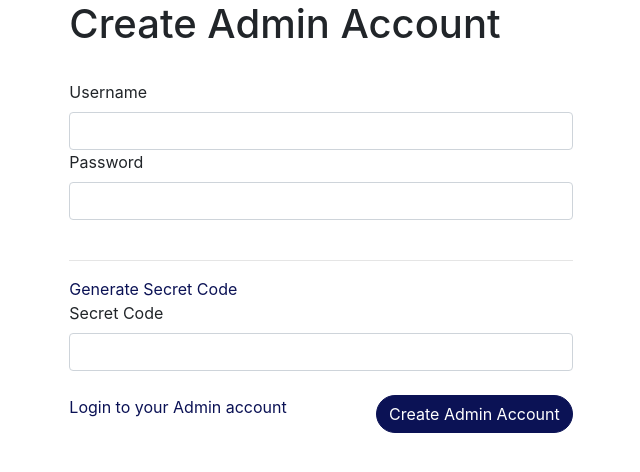
After one commit to mcole22266/scienceorfiction, a Flask app: page /admin/create in a window 1280 px wide. The commit adds this page. Shown: the top 472 px of the page, without its empty margins (319-959 px from the left). Run offline with Flask 2, Linux system fonts and the light colour scheme; parts of the project's set-up code (start-up, migrations or seed data) failed here and were passed over; some libraries are stand-ins or nearby versions.

Commit message:
[US0004]: Created admin frontend changes

```diff
--- a/scienceorfiction/app/__init__.py
+++ b/scienceorfiction/app/__init__.py
@@ -1,15 +1,19 @@
-from flask import Flask, render_template, request, redirect, url_for
+from flask import Flask, render_template, request, redirect, url_for, flash
 from flask_wtf.csrf import CSRFProtect
-from flask_login import login_required
+from flask_login import login_required, current_user, login_user
+from flask_mail import Mail
 
-from .extensions import (database_ready, init_db,
+from .forms import AddEntryForm, AdminLoginForm, AdminCreateForm
+from .models import db, Episodes, Results, Admins
+from .extensions import (database_ready, init_db, login_manager,
                          getRogues, getGuests,
-                         updateRogueTable, checkSweep)
-from .forms import AddEntryForm
-from .models import db, Episodes, Results
+                         updateRogueTable, checkSweep,
+                         check_authentication, email_secret_code,
+                         generate_secret_code)
 
 
 csrf = CSRFProtect()
+secret_code = generate_secret_code()
 
 
 def create_app():
@@ -22,6 +26,9 @@ def create_app():
 
         db.init_app(app)
         csrf.init_app(app)
+
+        login_manager.init_app(app)
+        mail = Mail(app)
 
         if database_ready(db, app):
             db.create_all()
@@ -56,21 +63,65 @@ def create_app():
                             db.session.add(results)
                     db.session.commit()
                 checkSweep(db, episode.id, app)
-                return redirect(url_for('update'))
+                return redirect(url_for('admin'))
 
             # GET
             return render_template('addEntry.html',
-                                   title='TEST - Add Entry',
+                                   title='Admin - Add Entry',
                                    form=form,
                                    rogues=getRogues(),
                                    guests=getGuests()
                                    )
+
+        @app.route('/admin/login', methods=['GET', 'POST'])
+        def admin_login():
+            if current_user.is_authenticated:
+                return redirect(url_for('admin'))
+            form = AdminLoginForm()
+
+            # POST
+            if form.validate_on_submit():
+                username = request.form['username']
+                password = request.form['password']
+                if check_authentication(username, password):
+                    admin = Admins.query.filter_by(username=username).first()
+                    login_user(admin)
+                    return redirect(url_for('admin'))
+                else:
+                    flash('Username and/or Password incorrect')
+                    return redirect(url_for('admin_login'))
+
+            # GET
+            return render_template('adminLogin.html',
+                                   title='Admin - Login',
+                                   form=form)
+
+        @app.route('/admin/create', methods=['GET', 'POST'])
+        def admin_create():
+            if current_user.is_authenticated:
+                return redirect(url_for('admin'))
+            form = AdminCreateForm()
+
+            # POST
+            if form.validate_on_submit():
+                username = request.form['username']
+                password = request.form['password']
+                secret_code_form = request.form['secret_code']
+                # if secret_code == secret_code_form:
+                if True:   # temporary until email server is set up
+                    admin = Admins(username, password)
+                    db.session.add(admin)
+                    db.session.commit()
+                    login_user(admin)
+                    return redirect(url_for('admin'))
+
+            # GET
+            return render_template('adminCreate.html',
+                                   title='Admin - Create',
+                                   form=form)
+
+        @app.route('/admin/authenticate')
+        def admin_authenticate():
+            email_secret_code(secret_code, mail)
+
         return app
-
-        @app.route('/admin/login')
-        def admin_login():
-            return 'admin login'
-
-        @app.route('/admin/create')
-        def admin_create():
-            return 'admin create'
--- a/scienceorfiction/app/forms.py
+++ b/scienceorfiction/app/forms.py
@@ -1,6 +1,6 @@
 from flask_wtf import FlaskForm
 
-from wtforms import StringField, SubmitField
+from wtforms import StringField, SubmitField, PasswordField
 from wtforms.validators import InputRequired
 
 
@@ -28,7 +28,7 @@ class AdminLoginForm(FlaskForm):
 
     username = StringField('Username')
 
-    password = StringField('Password')
+    password = PasswordField('Password')
 
     submit = SubmitField('Admin Login')
 
@@ -37,7 +37,7 @@ class AdminCreateForm(FlaskForm):
 
     username = StringField('Username')
 
-    password = StringField('Password')
+    password = PasswordField('Password')
 
     secret_code = StringField('Secret Code')
 
--- a/scienceorfiction/app/templates/addEntry.html
+++ b/scienceorfiction/app/templates/addEntry.html
@@ -10,7 +10,7 @@
     <h1>Update Stats</h1>
     <br>
 
-    <form action="/test/update" method="POST" role="form">
+    <form action="/admin" method="POST" role="form">
         {{ form.csrf_token }}
         <input type="hidden" name="csrf_token" value="{{ csrf_token }}">
 
--- /dev/null
+++ b/scienceorfiction/app/templates/adminCreate.html
@@ -0,0 +1,45 @@
+{% extends 'base.html' %}
+
+{% block content %}
+
+{% if form.errors %}
+  {{ form.errors }}
+{% endif %}
+
+<div class="container form-card col-md-5">
+    <h1>Create Admin Account</h1>
+    <br>
+
+    <form action="/admin/create" method="post" role="form">
+        {{ form.csrf_token }}
+        <input type="hidden" name="csrf_token" value="{{ csrf_token }}">
+
+
+        <div class="form-field">
+            {{ form.username.label }}
+            {{ form.username(class_ = "form-control") }}
+        </div>
+
+        <div class="form-field">
+            {{ form.password.label }}
+            {{ form.password(class_ = "form-control") }}
+        </div>
+        <br>
+
+        <hr>
+        <a href="/admin/authenticate">Generate Secret Code</a>
+        <div class="form-field">
+            {{ form.secret_code.label }}
+            {{ form.secret_code(class_ = "form-control") }}
+        </div>
+
+        <br>
+        <div class="form-field">
+            <a href="/admin/login">Login to your Admin account</a>
+            {{ form.submit(class_ = "btn btn-primary rounded-pill", style="float: right;") }}
+        </div>
+
+    </form>
+</div>
+
+{% endblock %}
--- a/scienceorfiction/requirements.txt
+++ b/scienceorfiction/requirements.txt
@@ -3,4 +3,5 @@ flask_sqlalchemy
 mysql-connector-python
 flask_wtf
 flask_login
+Flask-Mail
 flake8
```
Also changed, not shown: scienceorfiction/app/extensions.py (+31 -1 lines), scienceorfiction/app/models.py (+19 -0 lines), scienceorfiction/app/templates/adminLogin.html (added, +38 -0 lines), scienceorfiction/config.py (line endings or trailing spaces).
